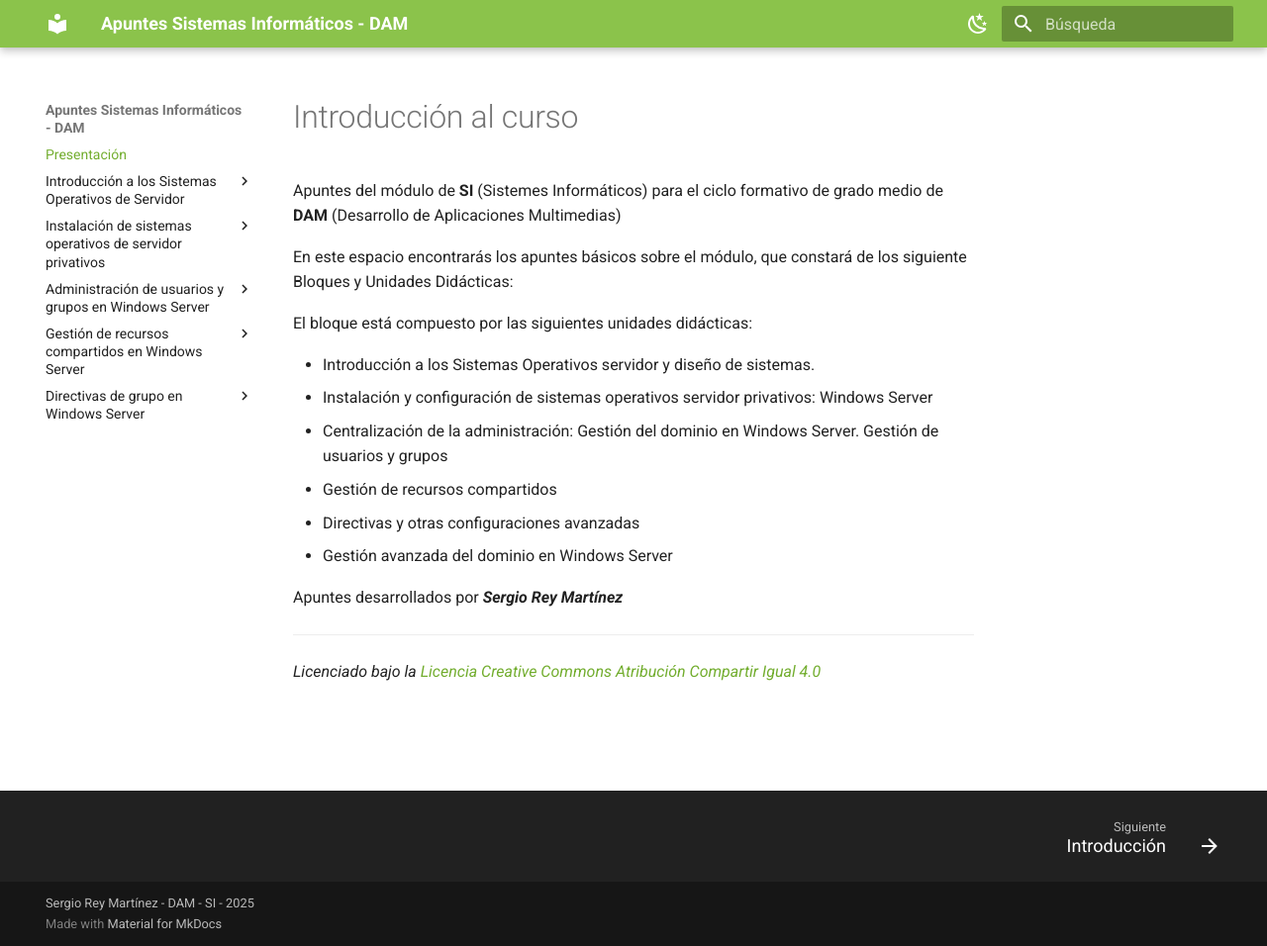
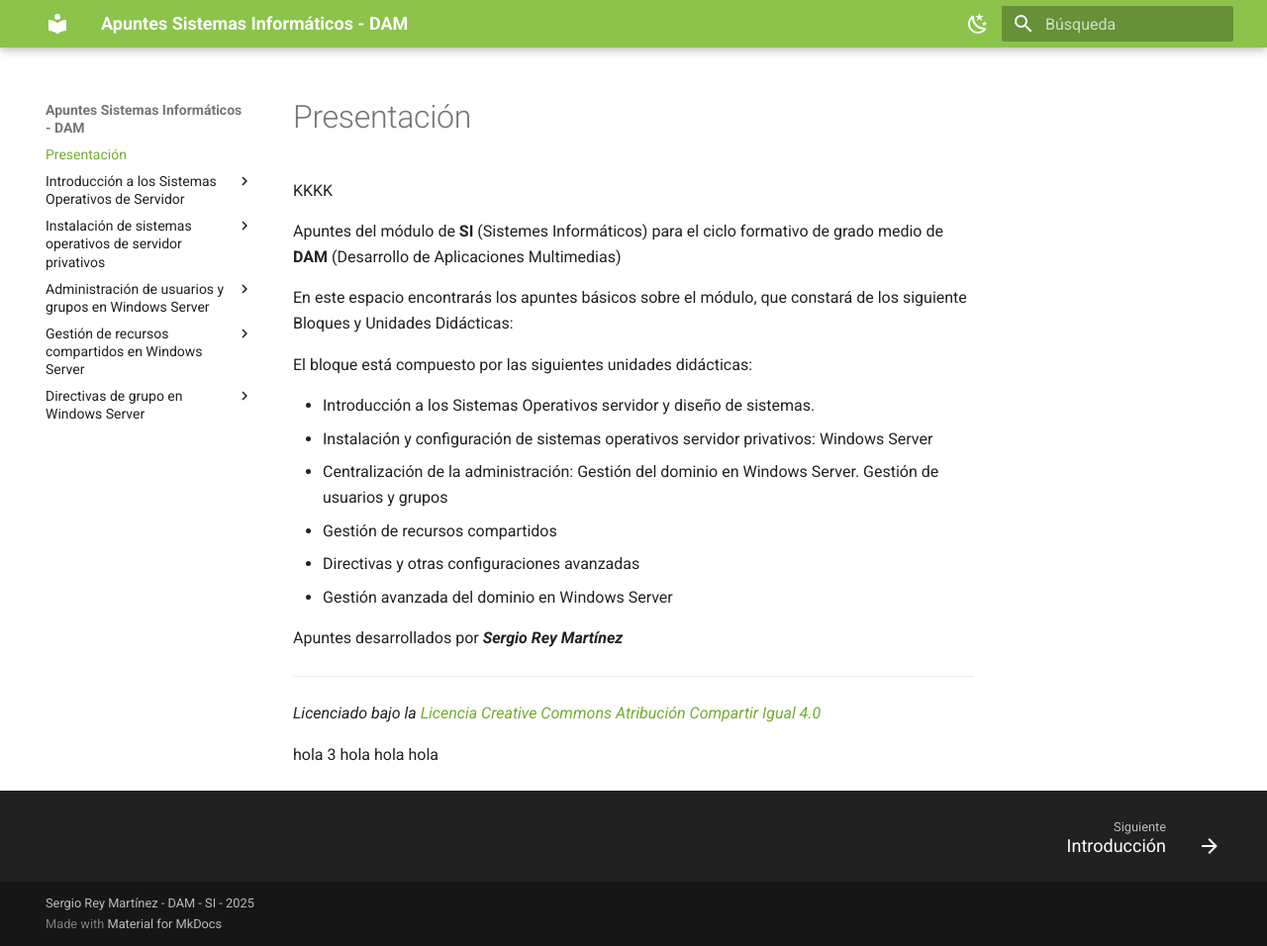
Before and after one commit to apuntes-sergio/si, an MkDocs documentation site: the page built from docs/index.md, in a window 1280 px wide and 956 px high. Shown: the whole window at 99% size. Built offline with MkDocs 1.6.1 and Material for MkDocs 9.7.7, drawn with Linux system fonts in a browser that asks for light colours.

Commit message:
actualiado

```diff
--- a/docs/index.md
+++ b/docs/index.md
@@ -2,6 +2,8 @@
 title: Introducción al curso
 description: Introducción a los Sistemas Informáticos
 ---
+
+KKKK
 
 Apuntes del módulo de **SI** (Sistemes Informáticos) para el ciclo formativo de grado medio de **DAM** (Desarrollo de Aplicaciones Multimedias)
 
@@ -25,3 +27,8 @@ Apuntes desarrollados por ***Sergio Rey Martínez***
 ---
 
 _Licenciado bajo la [Licencia Creative Commons Atribución Compartir Igual 4.0](http://creativecommons.org/licenses/by-sa/4.0/)_
+
+hola 3
+hola
+hola
+hola
--- a/mkdocs.yml
+++ b/mkdocs.yml
@@ -1,9 +1,6 @@
-# mkdocs.yml
-# Configuración de MkDocs para el sitio de Apuntes Sistemas Informáticos - DAM
 site_name: Apuntes Sistemas Informáticos - DAM
 site_url: https://sergio-apuntes.github.io/si/
 site_author: Sergio Rey Martínez
-
 copyright: Sergio Rey Martínez - DAM - SI - 2025
 
 theme:
@@ -27,47 +24,38 @@ theme:
   features:
     - navigation.indexes
     - navigation.footer
-    - navigation.instant
-    - navigation.instant.progress
+    - navigation.instant          # DESACTIVADO TEMPORALMENTE PARA PRUEBAS
+    - navigation.instant.progress # DESACTIVADO TEMPORALMENTE PARA PRUEBAS
     - toc.follow
-    - navigation.top              # Muestra el botón para volver al principio
-    - content.code.copy           # Botón de copiar en bloques de código
+    - navigation.top
+    - content.code.copy
 
 markdown_extensions:
   - admonition
+  - attr_list
+  - md_in_html
   - pymdownx.details
   - pymdownx.superfences
   - pymdownx.inlinehilite
   - pymdownx.snippets
-  - pymdownx.superfences
-  - attr_list
-  - md_in_html
-  # los siguientes son para los bloques de código
-  - pymdownx.highlight:
-      anchor_linenums: true
-      line_spans: __span
-      pygments_lang_class: true
   - pymdownx.critic
   - pymdownx.caret
   - pymdownx.keys
   - pymdownx.mark
   - pymdownx.tilde
-  # Tabs para códigos de dos lenguajes o más
-  - pymdownx.superfences
+  - pymdownx.highlight:
+      anchor_linenums: true
+      line_spans: __span
+      pygments_lang_class: true
   - pymdownx.tabbed:
       alternate_style: true
-
-
 
 plugins:
   - search
   - glightbox
 
-
 nav:
-  - Presentación:
-    - index.md
-
+  - Presentación: index.md
   - Introducción a los Sistemas Operativos de Servidor:
     - 01_1_introducción.md
     - 01_2_arquitectura_cliente_servidor.md
```
